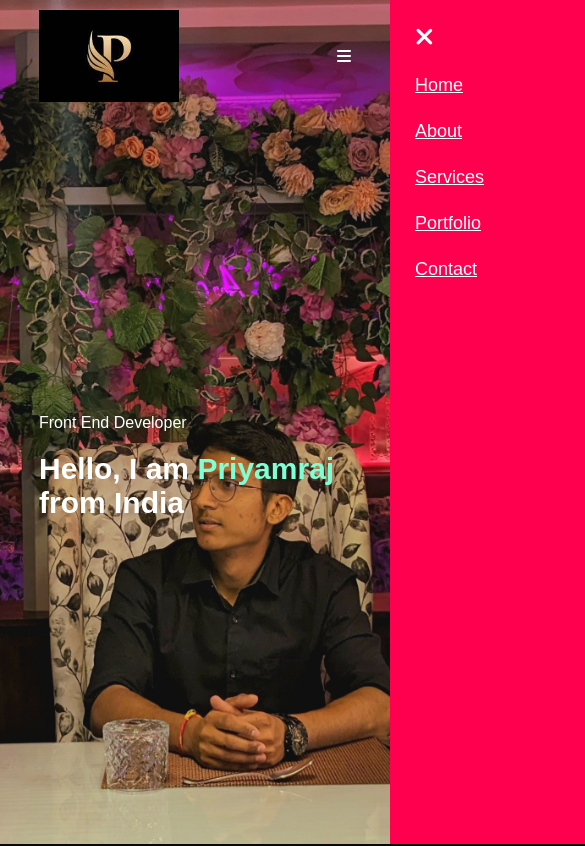
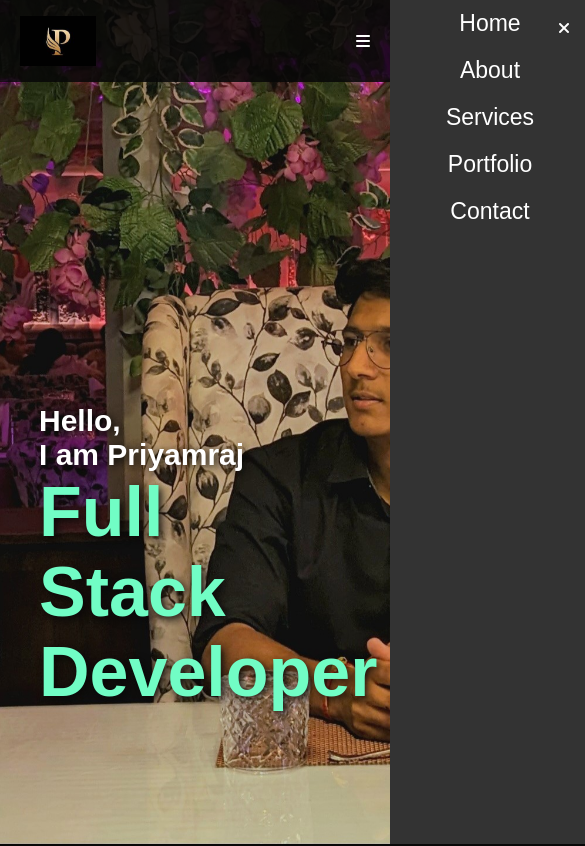
Before and after one commit to SisodiaPriyamraj/Portfolio_Website, a plain HTML site: page index.html in a window 390 px wide. Shown: the top 846 px of the page, 585 px wide, since content can reach past the window. Drawn offline with Linux system fonts and the light colour scheme.

Commit message:
Edited placeholder and images

```diff
--- a/index.html
+++ b/index.html
@@ -9,8 +9,7 @@
   </head>
   <body>
     <div id="header">
-      <div class="container">
-        <nav>
+      <nav >
         <img src="./image/logo_use.jpeg" class="logo" />
         <ul id="sidemenu">
           <li><a href="#header">Home</a></li>
@@ -22,9 +21,12 @@
         </ul>
         <i class="fa-solid fa-bars" onclick="openmenu()"></i>
       </nav>
+      <div class="container">
+
         <div class="header-text">
-          <p>Front End Developer</p>
-          <h1>Hello, I am <span>Priyamraj</span> <br />from India</h1>
+
+          <h1>Hello,<br> I am Priyamraj </h1>
+          <p>Full Stack Developer</p>
         </div>
       </div>
     </div>
@@ -38,16 +40,14 @@
       <div class="about-col-2">
           <h1 class="sub-title">About Me</h1>
             <p>
-              Lorem ipsum dolor sit amet consectetur, adipisicing elit.
-              Aspernatur ullam adipisci ea totam eaque placeat asperiores
-              delectus sunt optio magni fuga, itaque veniam dolorem minima, hic
-              expedita velit a autem.
+              I am Priyamraj Singh Sisodia, a B.Tech student in Computer Science at the Jodhpur Institute of Engineering and Technology. My technical expertise spans various programming languages and technologies including Python, Flask, Machine Learning, JavaScript, React, and MySQL.
+              I have applied my skills to develop sophisticated projects such as a movie recommendation system, an attendance system, and a breast cancer detection model using advanced machine learning techniques.
+              My professional journey includes a research trainee role at Zeetron Networks, along with conducting workshops and events at my institute, reflecting my commitment to fostering technical knowledge among my peers.
             </p>
             <div class="tab-titles">
               <p class="tab-links active-link" onclick="opentab('Skills')">Skills</p>
               <p class="tab-links"onclick="opentab('Experience')">Experience<e/p>
               <p class="tab-links"onclick="opentab('Education')">Education</p>
-            </div>
             </div>
             <div class="tab-contents active-tab" id="Skills">
               <ul>
@@ -63,6 +63,7 @@
                 <li><span>JIET</span><br>Web Designer</li>
               </ul>
             </div>
+
             <div class="tab-contents" id="Experience">
               <ul>
                 <li><span>workshop  </span><br>Web Designer</li>
@@ -71,6 +72,9 @@
               </ul>
             </div>
           </div>
+          </div>
+
+
       </div>
 
 <!---------Services ---------->
@@ -175,11 +179,11 @@
         <a href="./image/Priyamraj_Resume_ Final.pdf" download class="btn btn2">Download Resume</a>
       </div>
       <div class="contact-right">
-        <form name="submit-to-google-sheet">
+        <form id="form" name="submit-to-google-sheet">
           <input type="text" name="Name" placeholder="Your Name" required>
           <input type="email" name="Email"  placeholder="Your Email" required>
           <textarea name="Message" rows="8" placeholder="Your Message for Me"></textarea>
-          <button type="submit" class="btn btn2">Submit</button>
+          <button onclick=removeEventListener() type="submit" class="btn btn2">Submit</button>
         </form>
       </div>
     </div>
@@ -206,13 +210,21 @@
 </script>
 
 <script>
-  var sidemeu = document.getElementById("sidemenu");
+  // var sidemeu = document.getElementById("sidemenu");
 
-  function openmenu(){
-    sidemeu.style.right = "0";
+  // function openmenu(){
+  //   sidemeu.style.right = "0";
+  // }
+  // function closemenu(){
+  //   sidemeu.style.right = "-200px";
+  // }
+
+  function openmenu() {
+    document.getElementById('sidemenu').style.transform = 'translateX(0)';
 }
-  function closemenu(){
-    sidemeu.style.right = "-200px";
+
+function closemenu() {
+    document.getElementById('sidemenu').style.transform = 'translateX(100%)';
 }
 
 </script>
@@ -224,10 +236,15 @@
   form.addEventListener('submit', e => {
     e.preventDefault()
     fetch(scriptURL, { method: 'POST', body: new FormData(form)})
-      .then(response => console.log('Success!', response))
+      .then(response => {console.log('Success!', response); alert('Data has been submitted'); location.reload()})
       .catch(error => console.error('Error!', error.message))
-  })
+
+
+});
+
 </script>
+
+
 
   </body>
 </html>
--- a/style.css
+++ b/style.css
@@ -19,38 +19,55 @@ body{
 #header{
     width: 100%;
     height: 100vh;
-    background-image: url(./image/20230522_143755.jpg);
+    background-image: url(./image/background_image.jpg);
     background-size: cover;
     background-position: center;
 }
+
+.header-text{
+    font-size: 15px;
+}
+
+.header-text p{
+    font-size: 70px;
+    font-weight: bold;
+    text-shadow: 2.5px 2.5px 8px #080808;
+    color:  #71fdc5;
+}
+
+
 .container{
     padding: 10px 10%;
 }
-nav{
+nav {
     display: flex;
     align-items: center;
     justify-content: space-between;
-    flex-wrap: wrap;
+    padding: 16px 20px;
+    background-color: #080808dd;
+}
+.logo {
+    max-height: 50px;
+}
 
+#sidemenu {
+    display: flex;
+    align-items: center;
 }
-.logo{
-    width: 140px;
-}
-nav ul li{
-    display: inline-block;
+
+#sidemenu li {
     list-style: none;
     margin: 10px 20px;
-
 }
 
-nav ul li a{
+#sidemenu li a {
     color: #ffffff;
-    text-decoration-style: none;
-    font-size: 18px;
+    text-decoration: none;
+    font-size: 23px;
     position: relative;
+}
 
-}
-nav ul li a::after{
+#sidemenu li a::after {
     content: '';
     width: 0%;
     height: 3px;
@@ -60,20 +77,32 @@ nav ul li a::after{
     bottom: -6px;
     transition: 0.5s;
 }
-nav ul li a:hover::after{
+
+#sidemenu li a:hover::after {
     width: 100%;
 }
+
+.fa-times {
+    display: none; /* Initially hidden */
+}
+
+nav > i.fa-bars{
+    display: none; /* Initially hidden */
+}
+
+
 .header-text{
     margin-top: 20%;
     font-size: 30px;
 
 }
 .header-text h1{
+    text-shadow: 2px 2px 8px #080808;
     font-size: 60px;
     margin-top: 20px;
 }
-.header-text h1 span{
-    color: aquamarine;
+.header-text h1 {
+    color: #ffffff;
 }
 
 /*----------about-----------*/
@@ -98,6 +127,11 @@ nav ul li a:hover::after{
 .about-col-2{
     flex-basis: 60%;
 }
+
+.about-col-2 p{
+    font-size: 22px;
+}
+
 .sub-title{
     font-size: 60px;
     font-weight: 600;
@@ -141,6 +175,7 @@ nav ul li a:hover::after{
     display: none;
 }
 .tab-contents.active-tab{
+
     display: block;
 }
 /* ----------services------- */
@@ -335,7 +370,7 @@ nav .fas{
 
 @media only screen and (max-width: 600px){
     #header{
-        background-image: url(./image/20230522_143755.jpg);
+        background-image: url(./image/background_image.jpg);
     }
     .header-text{
         margin-top: 100%;
@@ -344,31 +379,32 @@ nav .fas{
     .header-text h1{
         font-size: 30px;
     }
-    nav .fas{
-        display: block;
-        font-size: 25px;
-    }
-    nav ul{
-        background: #ff004f;
-        position: fixed;
+
+    #sidemenu {
+        flex-direction: column;
+        position: absolute;
         top: 0;
-        right: -200px;
+        right: 0;
+        background: #333;
         width: 200px;
         height: 100vh;
-        padding-top: 50px;
-        z-index: 2;
-        transition: right 0.5s;
+        transform: translateX(100%);
+        transition: transform 0.3s ease-in-out;
     }
-    nav ul li{
+
+    .fas.fa-times {
         display: block;
-        margin: 25px;
-    }
-    nav ul .fas{
         position: absolute;
-        top: 25px;
-        left: 25px;
+        top: 20px;
+        right: 20px;
         cursor: pointer;
     }
+
+    nav > i.fa-bars {
+        display: block;
+        cursor: pointer;
+    }
+
     .sub-title{
         font-size: 40px;
     }
```
Also changed, not shown: image/20230522_143755.jpg (deleted), image/background_image.jpg (added). Lines whose indentation alone changed are shown as unchanged.
